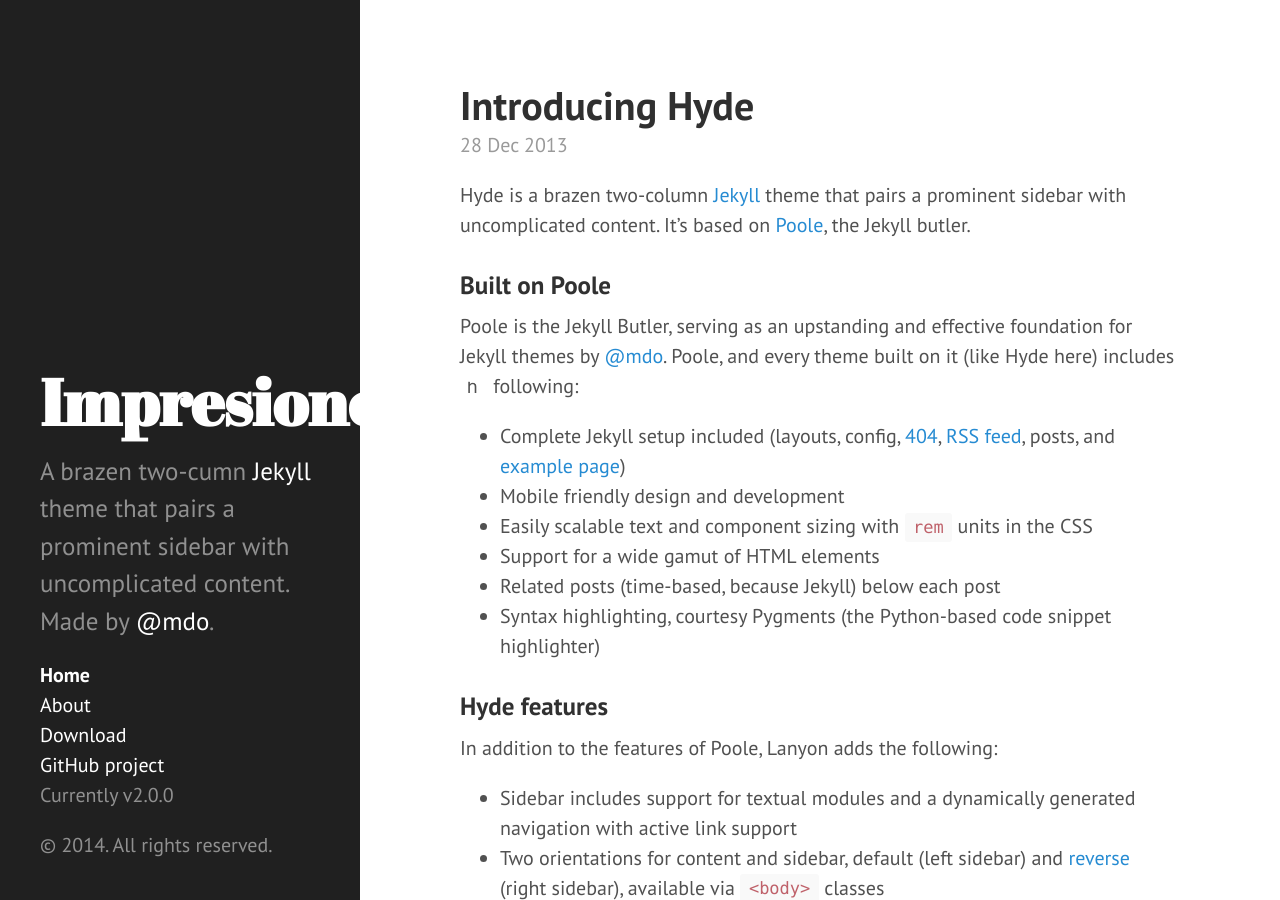
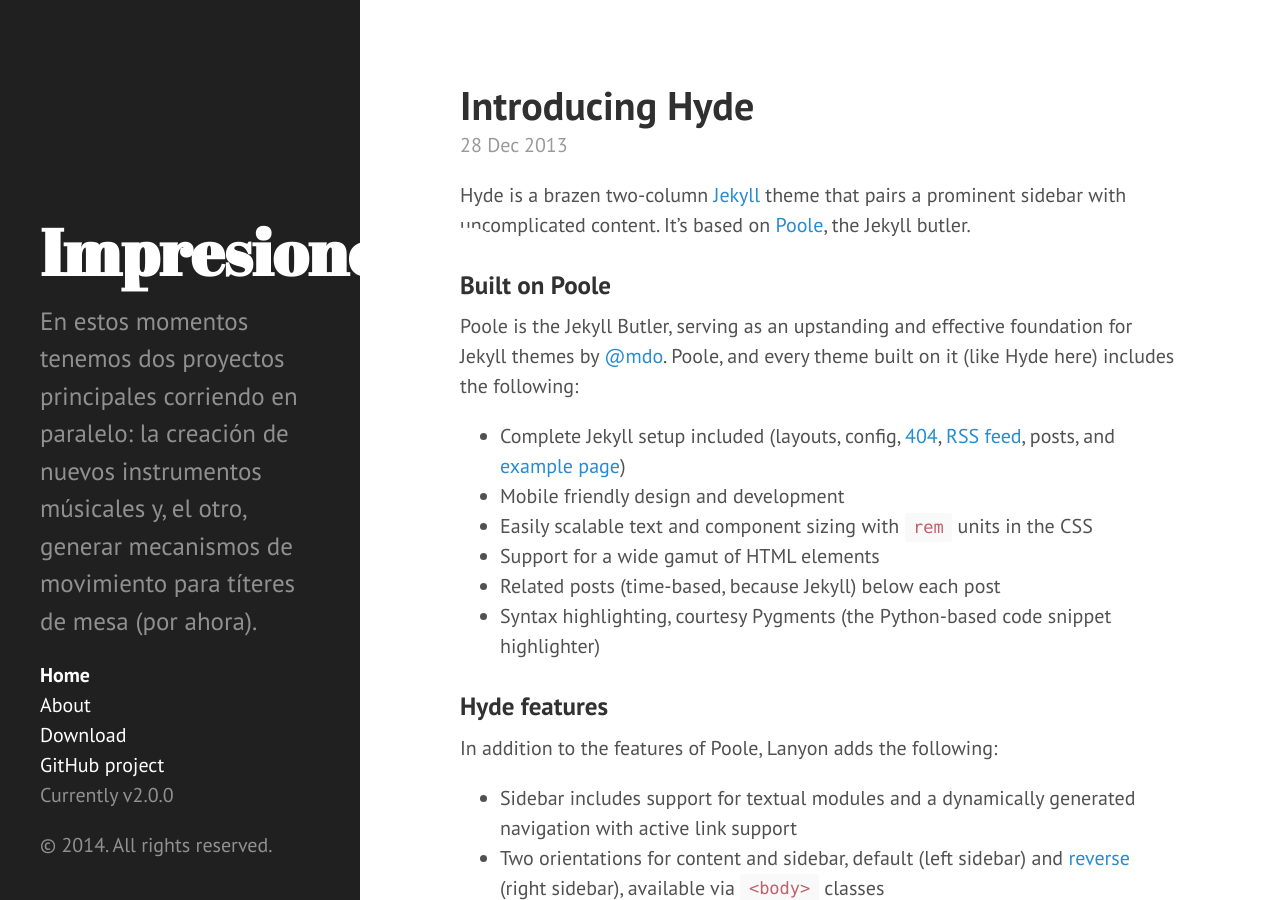
Before and after one commit to Casa-Mucaro/Tootophone3D, a Jekyll site: the page built from index.html, in a window 1280 px wide and 900 px high. Built offline with Jekyll 4.4.1, drawn with Linux system fonts in a browser that asks for light colours; Markdown is read by kramdown in place of the engine named in the settings; the list of posts is cut into pages by our own code.

Commit message:
Update _config.yml

```diff
--- a/_config.yml
+++ b/_config.yml
@@ -8,7 +8,7 @@
 # Setup
 title:            Impresiones3D
 tagline:          ''
-description:      'A brazen two-cumn <a href="http://jekyllrb.com" target="_blank">Jekyll</a> theme that pairs a prominent sidebar with uncomplicated content. Made by <a href="https://twitter.com/mdo" target="_blank">@mdo</a>.'
+description:      'En estos momentos tenemos dos proyectos principales corriendo en paralelo: la creación de nuevos instrumentos músicales y, el otro, generar mecanismos de movimiento para títeres de mesa (por ahora).'
 url:              https://github.com/Casa-Mucaro/Impresiones3D
 
 author:
```
